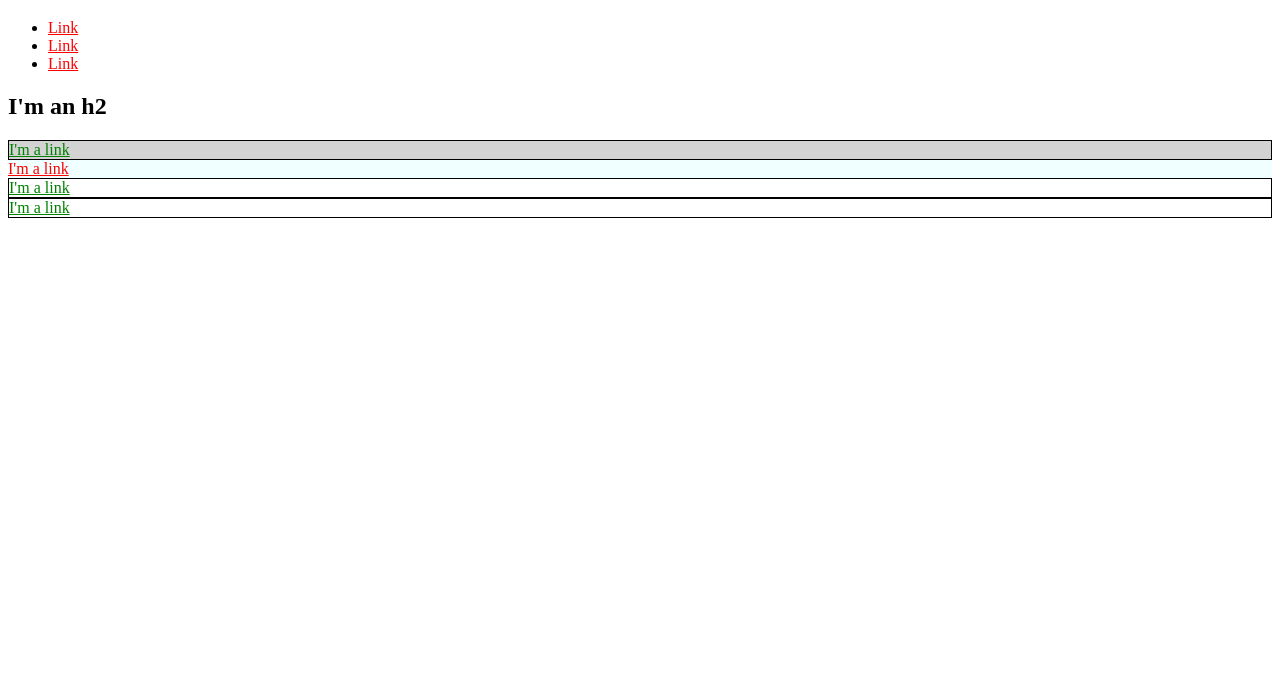
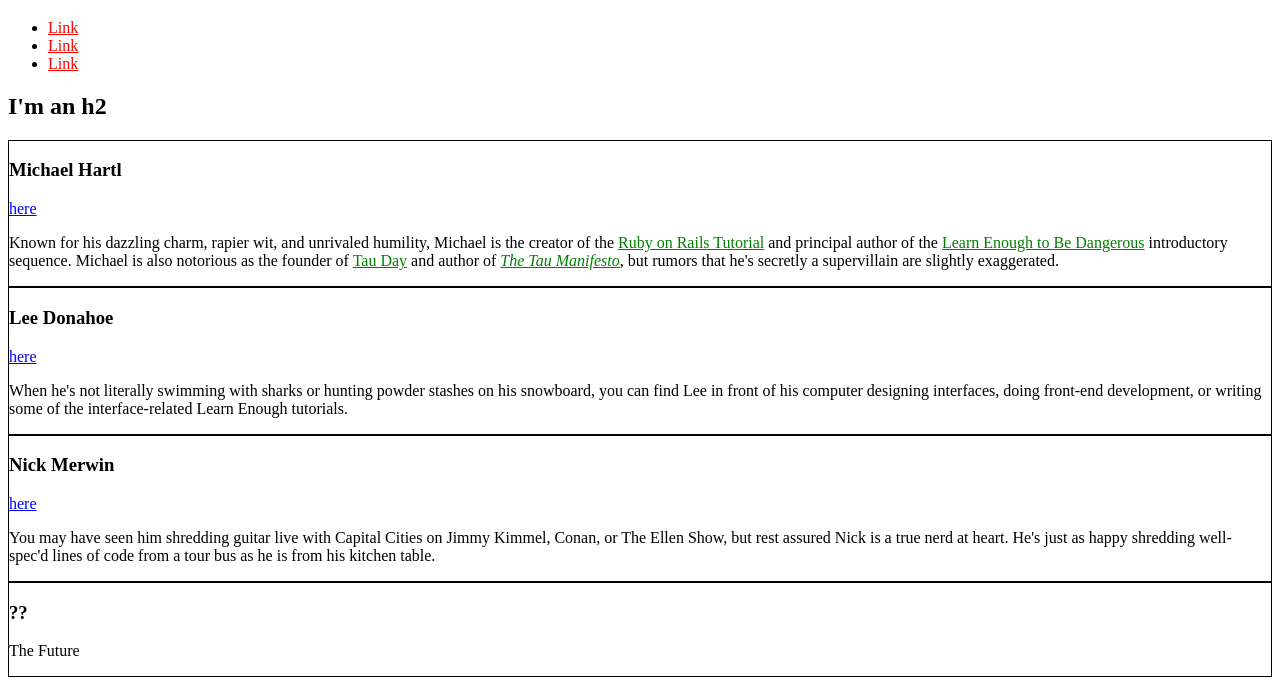
Before and after one commit to eworthington85/eworthington85, a plain HTML site: page index.html in a window 1280 px wide. Shown: the part 61-756 px from the top of the page. Drawn offline with Linux system fonts and the light colour scheme.

Commit message:
updated index.html

```diff
--- a/index.html
+++ b/index.html
@@ -4,26 +4,27 @@
     <title>Test Page: Don't Panic</title>
     <meta charset="utf-8">
     <style>
+      /* GLOBAL STYLES */
       a {
         color: red;
       }
-      #exec-bio {
-        background-color: lightgray;
+
+      /* SOCIAL STYLES */
+      .social-link {
+        color: blue;
       }
+
+      /* BIO STYLES */
       .bio-box {
         border: 1px solid black;
       }
-      .bio-box a {
+      .bio-copy a {
         color: green;
-      }
-      .newcolor {
-        background-color: azure;
       }
     </style>
   </head>
   <body>
     <h1>I'm an h1</h1>
-<!-- test -->
     <ul>
       <li>
         <a href="https://example.com/">Link</a>
@@ -36,17 +37,54 @@
       </li>
     </ul>
     <h2>I'm an h2</h2>
-    <div id="exec-bio" class="bio-box">
-      <a href="https://example.com/">I'm a link</a>
-    </div>
-    <div class="newcolor">
-      <a href="https://example.com/">I'm a link</a>
+    <div class="bio-box">
+      <h3>Michael Hartl</h3>
+      <a href="https://twitter.com/mhartl" class="social-link">here</a>
+      <div class="bio-copy">
+        <p>
+          Known for his dazzling charm, rapier wit, and unrivaled humility,
+          Michael is the creator of the
+          <a href="https://www.railstutorial.org/">Ruby on Rails
+          Tutorial</a> and principal author of the
+          <a href="https://learnenough.com/">
+          Learn Enough to Be Dangerous</a> introductory sequence. Michael
+          is also notorious as the founder of
+          <a href="http://tauday.com/">Tau Day</a> and author of
+          <a href="http://tauday.com/tau-manifesto"><em>The Tau
+          Manifesto</em></a>, but rumors that he's secretly a supervillain
+          are slightly exaggerated.
+        </p>
+      </div>
     </div>
     <div class="bio-box">
-      <a href="https://example.com/">I'm a link</a>
+      <h3>Lee Donahoe</h3>
+      <a href="https://twitter.com/leedonahoe" class="social-link">here</a>
+      <div class="bio-copy">
+        <p>
+          When he's not literally swimming with sharks or hunting powder
+          stashes on his snowboard, you can find Lee in front of his computer
+          designing interfaces, doing front-end development, or writing some of
+          the interface-related Learn Enough tutorials.
+        </p>
+      </div>
     </div>
     <div class="bio-box">
-      <a href="https://example.com/">I'm a link</a>
+      <h3>Nick Merwin</h3>
+      <a href="https://twitter.com/nickmerwin" class="social-link">here</a>
+      <div class="bio-copy">
+        <p>
+          You may have seen him shredding guitar live with Capital Cities on
+          Jimmy Kimmel, Conan, or The Ellen Show, but rest assured Nick is a
+          true nerd at heart. He's just as happy shredding well-spec'd lines
+          of code from a tour bus as he is from his kitchen table.
+        </p>
+      </div>
+    </div>
+    <div class="bio-box">
+      <h3>??</h3>
+      <p>
+        The Future
+      </p>
     </div>
   </body>
 </html>
```
